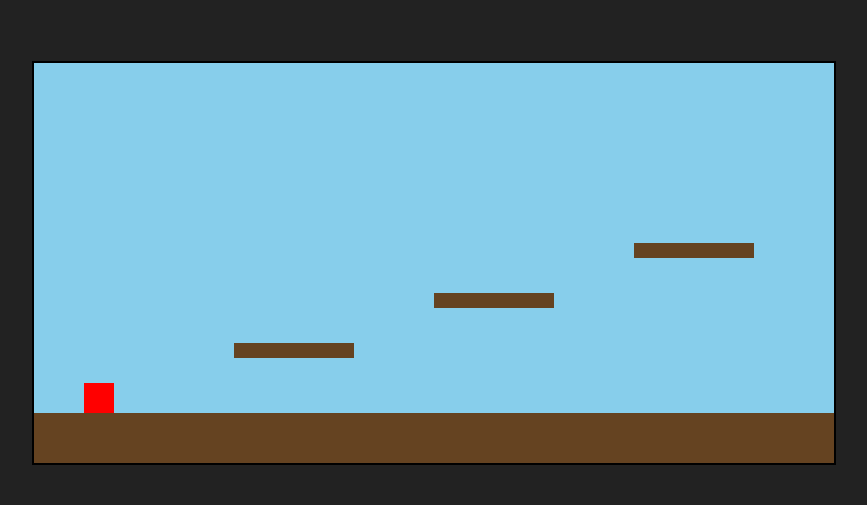
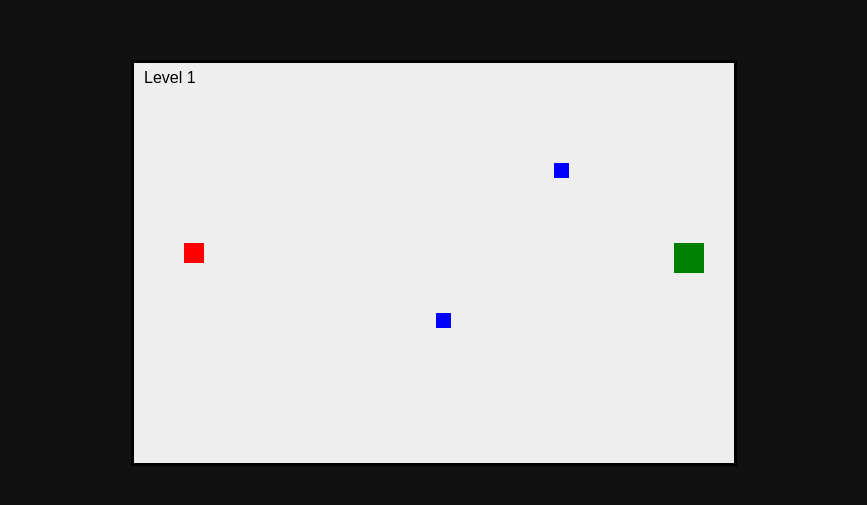
Before and after one commit to Rigby-bot/free, a plain HTML site: page index.html in a window 1280 px wide. Shown: the part 137-642 px from the top of the page, without its empty margins (206-1073 px from the left). Drawn offline with Linux system fonts and the light colour scheme.

Commit message:
Update index.html

```diff
--- a/index.html
+++ b/index.html
@@ -2,113 +2,139 @@
 <html lang="en">
 <head>
 <meta charset="UTF-8">
-<title>Simple 2D Platformer</title>
+<title>Mini World's Hardest Game</title>
 <style>
     body {
         margin: 0;
-        background: #222;
+        background: #111;
         display: flex;
         justify-content: center;
         align-items: center;
         height: 100vh;
     }
     canvas {
-        background: #87ceeb;
-        border: 2px solid black;
+        background: #eee;
+        border: 3px solid black;
     }
 </style>
 </head>
 <body>
 
-<canvas id="game" width="800" height="400"></canvas>
+<canvas id="game" width="600" height="400"></canvas>
 
 <script>
 const canvas = document.getElementById("game");
 const ctx = canvas.getContext("2d");
 
-// Player
-const player = {
-    x: 50,
-    y: 300,
-    width: 30,
-    height: 30,
-    velX: 0,
-    velY: 0,
-    speed: 3,
-    jumpPower: 10,
-    grounded: false
-};
-
-// Physics
-const gravity = 0.5;
-
-// Platforms
-const platforms = [
-    { x: 0, y: 350, width: 800, height: 50 },
-    { x: 200, y: 280, width: 120, height: 15 },
-    { x: 400, y: 230, width: 120, height: 15 },
-    { x: 600, y: 180, width: 120, height: 15 }
-];
-
-// Input
 const keys = {};
 window.addEventListener("keydown", e => keys[e.key.toLowerCase()] = true);
 window.addEventListener("keyup", e => keys[e.key.toLowerCase()] = false);
 
+// Player
+const player = {
+    x: 50,
+    y: 180,
+    size: 20,
+    speed: 3
+};
+
+// Levels
+const levels = [
+    {
+        goal: { x: 540, y: 180, size: 30 },
+        enemies: [
+            { x: 150, y: 100, size: 15, vx: 2, vy: 0 },
+            { x: 300, y: 250, size: 15, vx: -2, vy: 0 }
+        ]
+    },
+    {
+        goal: { x: 540, y: 50, size: 30 },
+        enemies: [
+            { x: 200, y: 0, size: 15, vx: 0, vy: 2 },
+            { x: 350, y: 400, size: 15, vx: 0, vy: -2 },
+            { x: 100, y: 200, size: 15, vx: 2, vy: 0 }
+        ]
+    }
+];
+
+let currentLevel = 0;
+
+function resetPlayer() {
+    player.x = 50;
+    player.y = 180;
+}
+
+function rectsCollide(a, b) {
+    return (
+        a.x < b.x + b.size &&
+        a.x + a.size > b.x &&
+        a.y < b.y + b.size &&
+        a.y + a.size > b.y
+    );
+}
+
 function update() {
-    // Horizontal movement
-    if (keys["a"]) player.velX = -player.speed;
-    else if (keys["d"]) player.velX = player.speed;
-    else player.velX = 0;
+    // Player movement
+    if (keys["a"]) player.x -= player.speed;
+    if (keys["d"]) player.x += player.speed;
+    if (keys["w"]) player.y -= player.speed;
+    if (keys["s"]) player.y += player.speed;
 
-    // Jump
-    if (keys["w"] && player.grounded) {
-        player.velY = -player.jumpPower;
-        player.grounded = false;
-    }
+    // Keep player in bounds
+    player.x = Math.max(0, Math.min(canvas.width - player.size, player.x));
+    player.y = Math.max(0, Math.min(canvas.height - player.size, player.y));
 
-    // Gravity
-    player.velY += gravity;
+    const level = levels[currentLevel];
 
-    // Apply movement
-    player.x += player.velX;
-    player.y += player.velY;
+    // Move enemies
+    for (const e of level.enemies) {
+        e.x += e.vx;
+        e.y += e.vy;
 
-    // Collision
-    player.grounded = false;
-    for (const p of platforms) {
-        if (
-            player.x < p.x + p.width &&
-            player.x + player.width > p.x &&
-            player.y < p.y + p.height &&
-            player.y + player.height > p.y
-        ) {
-            if (player.velY > 0) {
-                player.y = p.y - player.height;
-                player.velY = 0;
-                player.grounded = true;
-            }
+        // Bounce off walls
+        if (e.x <= 0 || e.x + e.size >= canvas.width) e.vx *= -1;
+        if (e.y <= 0 || e.y + e.size >= canvas.height) e.vy *= -1;
+
+        // Player hit enemy → reset
+        if (rectsCollide(player, e)) {
+            resetPlayer();
         }
     }
 
-    // Screen bounds
-    if (player.x < 0) player.x = 0;
-    if (player.x + player.width > canvas.width)
-        player.x = canvas.width - player.width;
+    // Reach goal → next level
+    if (rectsCollide(player, level.goal)) {
+        currentLevel++;
+        if (currentLevel >= levels.length) {
+            alert("You win!");
+            currentLevel = 0;
+        }
+        resetPlayer();
+    }
 }
 
 function draw() {
     ctx.clearRect(0, 0, canvas.width, canvas.height);
 
-    // Platforms
-    ctx.fillStyle = "#654321";
-    platforms.forEach(p =>
-        ctx.fillRect(p.x, p.y, p.width, p.height)
-    );
+    const level = levels[currentLevel];
+
+    // Goal
+    ctx.fillStyle = "green";
+    ctx.fillRect(level.goal.x, level.goal.y, level.goal.size, level.goal.size);
+
+    // Enemies
+    ctx.fillStyle = "blue";
+    for (const e of level.enemies) {
+        ctx.fillRect(e.x, e.y, e.size, e.size);
+    }
 
     // Player
-    ctx.fillStyle = "#ff0000";
-    ctx.fillRect(player.x, player.y, player.width, player.height);
+    ctx.fillStyle = "red";
+    ctx.fillRect(player.x, player.y, player.size, player.size);
+
+    // Level text
+    ctx.fillStyle = "black";
+    ctx.font = "16px Arial";
+    ctx.fillText(`Level ${currentLevel + 1}`, 10, 20);
 }
 
 function loop() {
```
